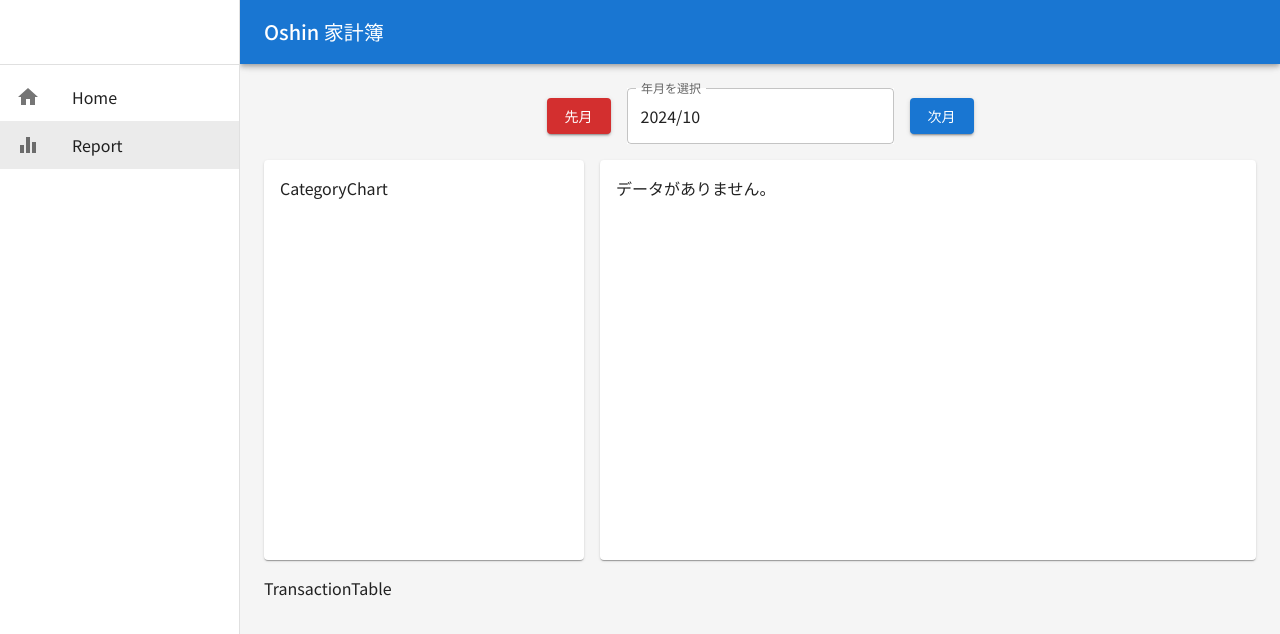
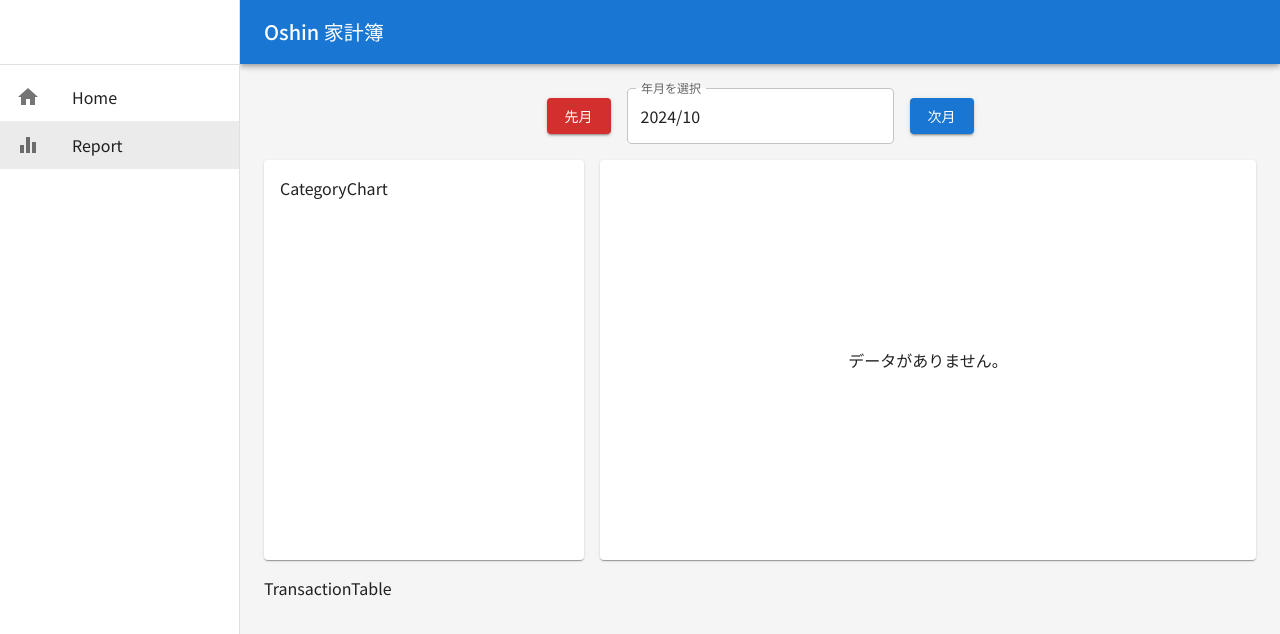
Before and after one commit to shingoasou-0804/oshin-household-app, a React (Create React App) app in the folder household-app/: page /report in a window 1280 px wide. Shown: the top 634 px of the page. Built offline with nearby package versions, Linux system fonts and the light colour scheme; no server answers; the database is empty; the HTML template or start-up script is replaced by a standard one.

Commit message:
fixed disorder in graph display

```diff
--- a/household-app/src/components/BarChart.tsx
+++ b/household-app/src/components/BarChart.tsx
@@ -55,7 +55,15 @@ const BarChart = ({ monthlyTransactions, isLoading }: BarChartProps) => {
     ],
   };
   return (
-    <Box>
+    <Box
+      sx={{
+        flexGrow: 1,
+        display: "flex",
+        alignItems: "center",
+        justifyContent: "center",
+       }}
+
+    >
       {isLoading ? (
         <CircularProgress />
       ) : monthlyTransactions.length > 0 ? (
--- a/household-app/src/pages/Report.tsx
+++ b/household-app/src/pages/Report.tsx
@@ -19,7 +19,7 @@ const Report = ({
   isLoading
 }: ReportProps) => {
   const commonPaperStyle = {
-    height: { xs: "auto", md: "400px" },
+    height: "400px",
     display: "flex",
     flexDirection: "column",
     p: 2,
```
